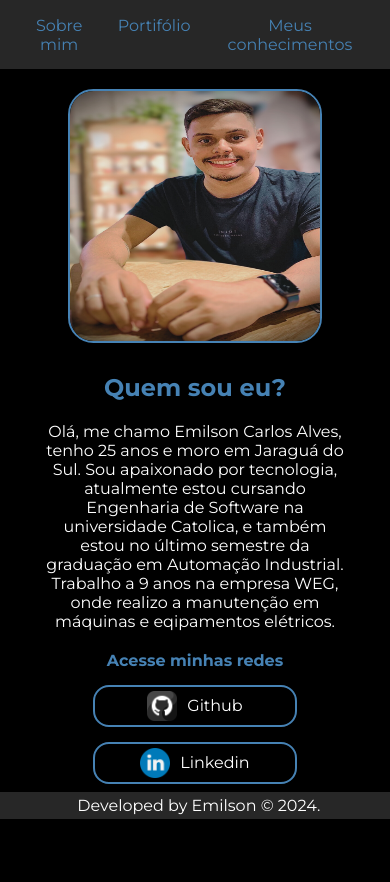
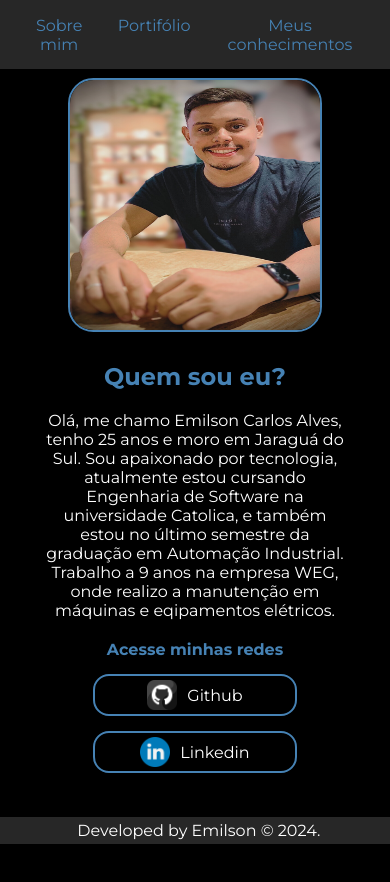
Before and after one commit to EmilsonnAlves/portifolio, a plain HTML site: page index.html in a window 390 px wide. Shown: the top 882 px of the page. Before the commit the page ends 844 px from the top, so only its background shows below. Drawn offline with Linux system fonts and the light colour scheme.

Commit message:
Update style.css

```diff
--- a/styles/style.css
+++ b/styles/style.css
@@ -8,6 +8,7 @@ body{
     box-sizing: border-box;
     background-color:black;
     color: white;
+    padding-bottom: 60px;
 }
 .cabecalho{
     box-sizing: border-box;
@@ -124,9 +125,12 @@ footer{
     padding: 1%;
     width: 100%;
     bottom: 0;
+    position: fixed;
 }
  @media (max-width: 1000px) {
     .cabecalho {
+        position: fixed;
+        top: 0;
         padding: 4%;
         justify-content: center;
         gap: 15px;
@@ -137,6 +141,7 @@ footer{
     }
 
     .biografia{
+        margin-top: 20%;
         flex-direction: column-reverse;
     }
     .apresentacao{
```
